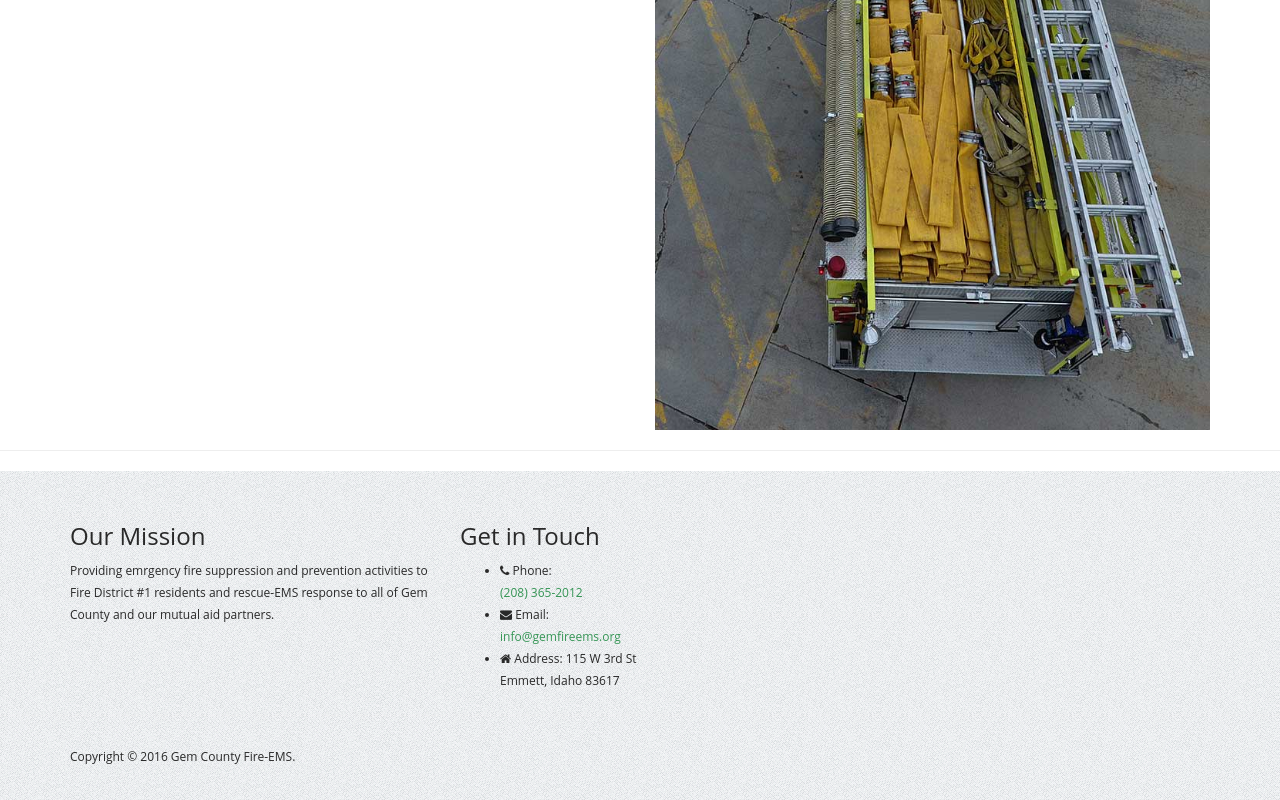
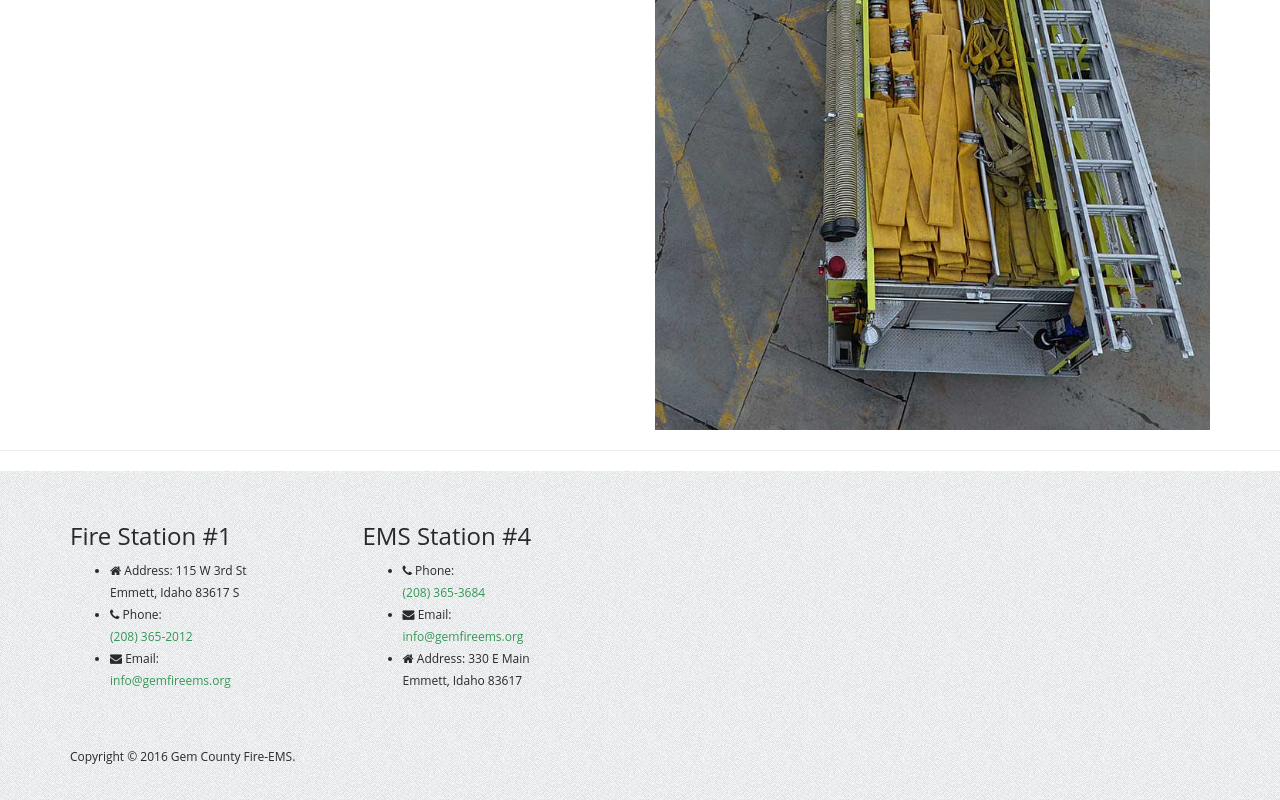
Before and after one commit to RedX-co/GemFireEms, a website: page index.html in a window 1280 px wide. Shown: the part 1739-2539 px from the top of the page. Drawn offline with Linux system fonts and the light colour scheme.

Commit message:
home update 2

```diff
--- a/index.html
+++ b/index.html
@@ -167,24 +167,16 @@
             <div class="container">
 
                     <div class="row">
-                        <div class="col-md-4">
-
-                            <h3>Our Mission</h3>
-
-                            <p>
-                              Providing emrgency fire suppression and prevention activities to Fire District #1 residents and rescue-EMS response to all of Gem County and our mutual aid partners.
-                            </p>
-
-
-
-                        </div>
-
-
                         <div class="col-md-3">
 
-                            <h3>Get in Touch</h3>
-
-                            <ul id="contact-info">
+                            <h3>Fire Station #1</h3>
+                            <ul>
+                              <li>
+                                <i class="fa fa-home"></i>
+                                <span class="field">Address:</span>
+                                115 W 3rd St <br>
+                                Emmett, Idaho 83617
+                              S</li>
                             <li>
                                 <i class="fa fa-phone"></i>
                                 <span class="field">Phone:</span>
@@ -197,10 +189,34 @@
                                 <br />
                                 <a href="mailto:info@gemfireems.org" target="_top">info@gemfireems.org</a>
                             </li>
+                          </ul>
+
+
+
+                        </div>
+
+
+                        <div class="col-md-3">
+
+                            <h3>EMS Station #4</h3>
+
+                            <ul id="contact-info">
+                            <li>
+                                <i class="fa fa-phone"></i>
+                                <span class="field">Phone:</span>
+                                <br />
+                                <a href="tel:+1-208-365-3684">(208) 365-3684</a>
+                            </li>
+                            <li>
+                                <i class="fa fa-envelope"></i>
+                                <span class="field">Email:</span>
+                                <br />
+                                <a href="mailto:info@gemfireems.org" target="_top">info@gemfireems.org</a>
+                            </li>
                             <li>
                                 <i class="fa fa-home"></i>
                                 <span class="field">Address:</span>
-                                115 W 3rd St <br>
+                                330 E Main <br>
                                 Emmett, Idaho 83617
                             </li>
                             </ul>
```
